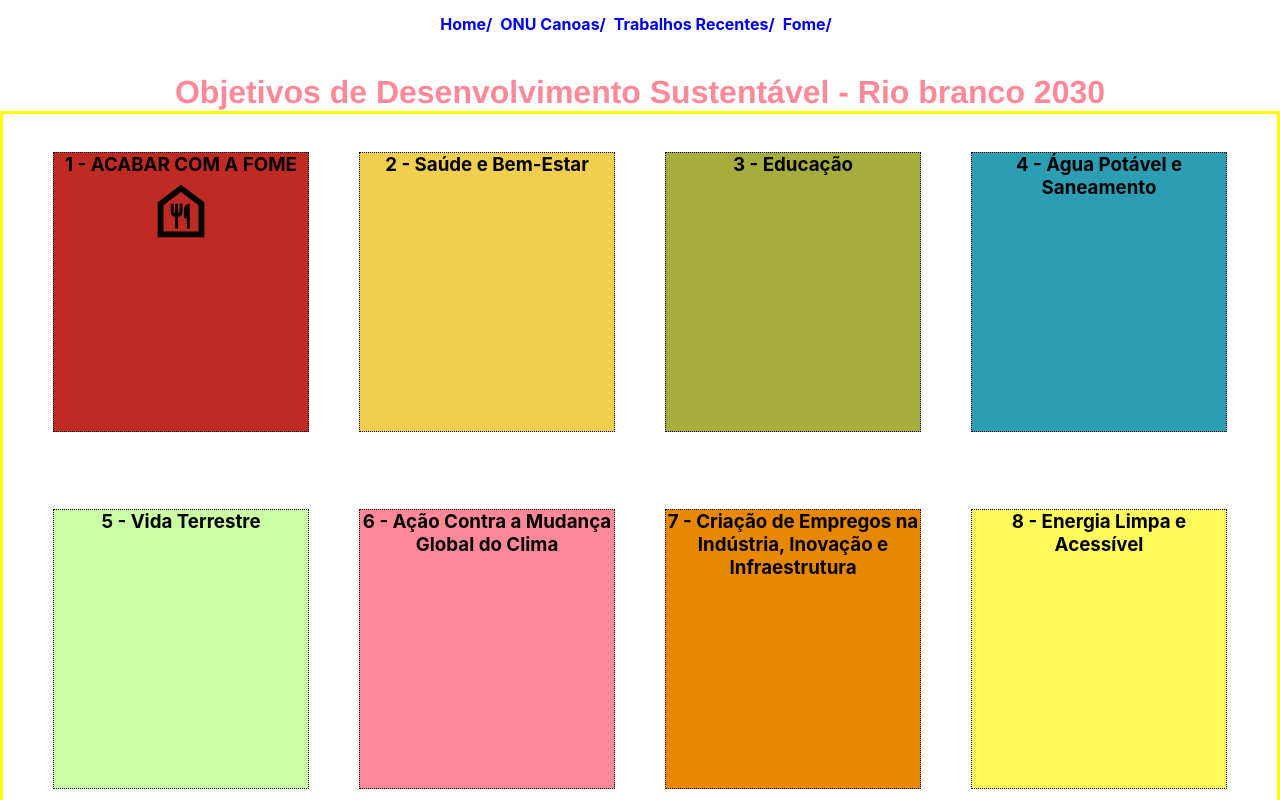
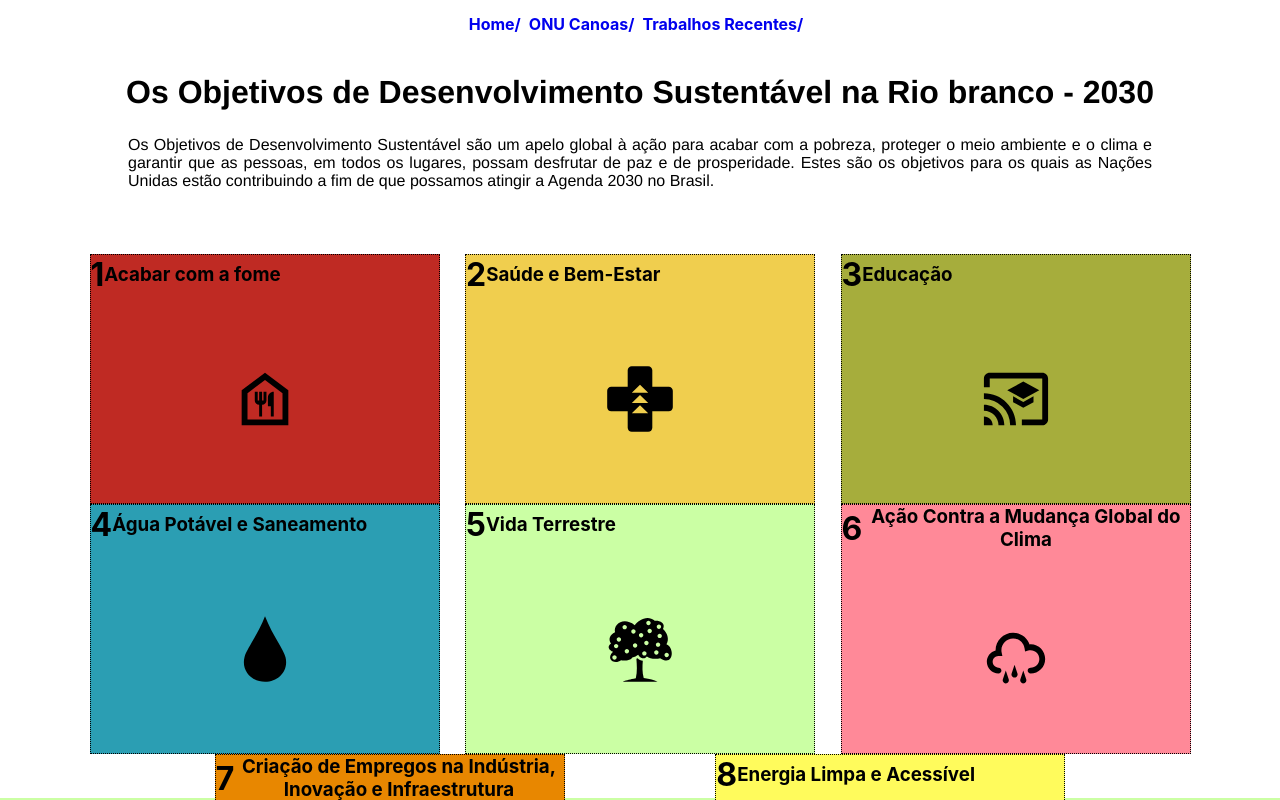
Before and after one commit to marielesf/-ONU-ODS-Canoas, a React (Create React App) app: page /Work in a window 1280 px wide. Shown: the top 800 px of the page. Built offline with nearby package versions, Linux system fonts and the light colour scheme.

Commit message:
updade codigo

```diff
--- /dev/null
+++ b/src/pages/Agua.js
@@ -0,0 +1,63 @@
+import React, { useState } from "react";
+import styled from "styled-components";
+import { GiWaterDrop } from "react-icons/gi";
+
+const Box = styled.main`
+  height: 60vh;
+  width: 90%;
+  display: flex;
+  justify-content: space-evenly;
+  align-items: center;
+  flex-wrap: wrap;
+  text-align: left;
+  margin-left: 5%;
+`;
+
+const Container = styled.div`
+  width: 100%;
+  margin-bottom: 10%;
+  border: solid black;
+  border-width: 1px;
+`;
+
+const HeaderStyled = styled.div`
+  width: 100%;
+  border: solid;
+  color: white;
+  background: #2b9eb3 0% 0% no-repeat padding-box;
+`;
+
+const IconAlign = styled.div`
+  display: flex;
+  margin-right: 5%;
+  float: right;
+`;
+
+export default function Educacao() {
+  return (
+    <Box>
+      <Container>
+        <HeaderStyled>
+          <IconAlign>
+            <GiWaterDrop size={70} />
+          </IconAlign>
+          <h1>4 - Água potável e saneamento</h1>
+          <p>
+            Garantir a disponibilidade e a gestão sustentável da água potável e
+            do saneamento para todos
+          </p>
+        </HeaderStyled>
+        <strong>
+          Assegurar a disponibilidade e gestão sustentável da água e saneamento
+          para todas e todos
+        </strong>
+
+        <ol>
+          <li>Proibir despejo de residuos no dick</li>
+          <li>Efetuar a limpeza do dick semestralmente</li>
+          <li>Criar encanamento de esgotos e agua</li>
+        </ol>
+      </Container>
+    </Box>
+  );
+}
--- a/src/pages/Card.js
+++ b/src/pages/Card.js
@@ -2,8 +2,8 @@ import React from "react";
 import styled from "styled-components";
 
 const Container = styled.div`
-  width: 20vw;
-  height: 35vh;
+  width: 350px;
+  height: 250px;
   border: dotted black;
   border-width: 1px;
 `;
--- /dev/null
+++ b/src/pages/Educacao.js
@@ -0,0 +1,75 @@
+import React, { useState } from "react";
+import styled from "styled-components";
+import { MdOutlineCastForEducation } from "react-icons/md";
+
+const Box = styled.main`
+  height: 60vh;
+  width: 90%;
+  display: flex;
+  justify-content: space-evenly;
+  align-items: center;
+  flex-wrap: wrap;
+  text-align: left;
+  margin-left: 5%;
+`;
+
+const Container = styled.div`
+  width: 100%;
+  margin-bottom: 10%;
+  border: solid black;
+  border-width: 1px;
+`;
+
+const HeaderStyled = styled.div`
+  width: 100%;
+  border: solid;
+  color: white;
+  background: #a6ad3c 0% 0% no-repeat padding-box;
+`;
+
+const IconAlign = styled.div`
+  display: flex;
+  margin-right: 5%;
+  float: right;
+`;
+
+export default function Educacao() {
+  return (
+    <Box>
+      <Container>
+        <HeaderStyled>
+          <IconAlign>
+            <MdOutlineCastForEducation size={70} />
+          </IconAlign>
+          <h1>3 - Educação de qualidade</h1>
+          <p>Garantir o acesso à educação inclusiva e de qualidade</p>
+        </HeaderStyled>
+        <strong>
+          Assegurar a educação inclusiva e equitativa e de qualidade, e promover
+          oportunidades de aprendizagem ao longo da vida para todas e todos
+        </strong>
+
+        <ol>
+          <li>
+            Reduzir o numero de alunos nas salas de aula promovendo um ensino
+            mais participativo e personalizado
+          </li>
+          <li>
+            Adicionar aulas de educação sexual, finanças e curriculo e carreira
+          </li>
+          <li>
+            {" "}
+            Adicionar aulas de primeiros socorros, medicina antiga e legislação
+          </li>
+          <li>
+            Efetuar manutenção mensalmente nas escolas afim de corrigir
+            problemas com janelas, portas, mesas e banheiros
+          </li>
+          <li>
+            Criar de creches com horario integral para pais poderem trabalhar
+          </li>
+        </ol>
+      </Container>
+    </Box>
+  );
+}
--- a/src/pages/Fome.js
+++ b/src/pages/Fome.js
@@ -1,15 +1,21 @@
 import React, { useState } from "react";
 import styled from "styled-components";
-// get our fontawesome imports
-import { faBowlFood } from "@fortawesome/free-solid-svg-icons";
-import { FontAwesomeIcon } from "@fortawesome/react-fontawesome";
+import { MdOutlineFoodBank, MdOutlineCastForEducation } from "react-icons/md";
+
+const Container = styled.div`
+  width: 100%;
+  height: 100%;
+  margin-bottom: 10%;
+  border: solid black;
+  border-width: 1px;
+`;
 
 const HeaderStyled = styled.div`
-  width: 80%;
+  width: 100%;
   height: 100%;
   border: solid;
   color: white;
-  background: red 0% 0% no-repeat padding-box;
+  background: #bf2a23 0% 0% no-repeat padding-box;
 `;
 
 const IconAlign = styled.div`
@@ -21,14 +27,12 @@ const IconAlign = styled.div`
 export default function Fome() {
   return (
     <>
+      <Container>
         <HeaderStyled>
-        <p>Objetivos de Desenvolvimento Sustentavel</p>
           <IconAlign>
-          <FontAwesomeIcon icon={faBowlFood} size="5x" />
+            <MdOutlineFoodBank size={70} />
           </IconAlign>
-        <h1>1</h1>
-        <h1>Fome Zero</h1>
-
+          <h1>1 - Fome Zero</h1>
           <p>Acabar com a fome em todo o bairro</p>
         </HeaderStyled>
         <strong>
@@ -43,6 +47,7 @@ export default function Fome() {
           <li>Recolha de refeicoes em restaurantes para distribuição</li>
           <li>Utilização dos espaços publicos para criação de ortas</li>
         </ol>
+      </Container>
     </>
   );
 }
--- a/src/pages/Footer.js
+++ b/src/pages/Footer.js
@@ -28,7 +28,7 @@ const BackgroundStyle = styled.div`
   padding-right: 7%;
 `;
 
-const Copyrigth = styled.h4`
+const Copyright = styled.h4`
   display: flex;
   justify-content: rigth;
   width: 85%;
@@ -41,7 +41,7 @@ export default function Footer() {
     <>
       <Textbody>
         <BackgroundStyle>
-          <Copyrigth>copyrigth@2022</Copyrigth>
+          <Copyright>copyright@2022</Copyright>
           <IconsNetwork>
             <a href="https://github.com/marielesf" target="_blank">
               <BsGithub size={28} />
--- a/src/pages/Job.js
+++ b/src/pages/Job.js
@@ -4,21 +4,13 @@ import Card from "./Card.js";
 import axios from "axios";
 import Footer from "./Footer.js";
 
-const GlobalStyle = createGlobalStyle`
-  *{
-    margin:0;
-    padding:0;
-    box-sizing:border-box;
-  }
-`;
-
 const Box = styled.main`
-  height: 90vh;
-  width: 100%;
+  height: 60vh;
   display: flex;
   justify-content: space-evenly;
   align-items: center;
   flex-wrap: wrap;
+  margin: 5%;
 `;
 
 const BoxImage = styled.div`
@@ -30,7 +22,6 @@ const BoxImage = styled.div`
 const Titlebody = styled.h1`
   padding-top: 2%;
   font-family: Helvetica;
-  color: #ff8998;
 `;
 
 const Data = [
@@ -82,14 +73,13 @@ export default function Jobs() {
     <>
       <Titlebody>Trabalhos Recentes</Titlebody>
       <Box>
-        <GlobalStyle />
         {repo
           .filter((iten) => iten.size > 400)
           .map((filteredRepo, index) => (
             <Card key={index}>
               <h3>{filteredRepo.name}</h3>
               <BoxImage>
-                <img src={Data[index].img} width="380px"></img>
+                <img src={Data[index].img} width="370px"></img>
               </BoxImage>
               <a href={filteredRepo.html_url} target="_blank" rel="noreferrer">
                 Saiba Mais
--- a/src/pages/Router.js
+++ b/src/pages/Router.js
@@ -3,7 +3,9 @@ import { BrowserRouter as Router, Routes, Route, Link } from "react-router-dom";
 import Work from "./Work";
 import Jobs from "./Job";
 import Home from "./Home";
-import Fome from "./Fome";
+import Saude from "./Saude";
+import Educacao from "./Educacao";
+import Agua from "./Agua";
 
 import styled from "styled-components";
 
@@ -47,15 +49,14 @@ function RouterApp() {
             <NavbarLink to="/Jobs">
               <strong>Trabalhos Recentes/</strong>
             </NavbarLink>
-            <NavbarLink to="/Fome">
-              <strong>Fome/</strong>
-            </NavbarLink>
           </Menu>
           <Routes>
             <Route path="/Work" element={<Work />} />
             <Route path="/Jobs" element={<Jobs />} />
             <Route path="/" element={<Home />} />
-            <Route path="/Fome" element={<Fome />} />
+            <Route path="/Saude" element={<Saude />} />
+            <Route path="/Educacao" element={<Educacao />} />
+            <Route path="/Agua" element={<Agua />} />
           </Routes>
         </Router>
       </BackgroundStyle>
--- /dev/null
+++ b/src/pages/Saude.js
@@ -0,0 +1,73 @@
+import React, { useState } from "react";
+import styled from "styled-components";
+import { GiHealthIncrease } from "react-icons/gi";
+
+const Box = styled.main`
+  height: 60vh;
+  width: 90%;
+  display: flex;
+  justify-content: space-evenly;
+  align-items: center;
+  flex-wrap: wrap;
+  text-align: left;
+  margin-left: 5%;
+`;
+
+const Container = styled.div`
+  width: 100%;
+  margin-bottom: 10%;
+  border: solid black;
+  border-width: 1px;
+`;
+
+const HeaderStyled = styled.div`
+  width: 100%;
+  border: solid;
+  color: white;
+  background: #f0ce4e 0% 0% no-repeat padding-box;
+`;
+
+const IconAlign = styled.div`
+  display: flex;
+  margin-right: 5%;
+  float: right;
+`;
+
+export default function Saude() {
+  return (
+    <Box>
+      <Container>
+        <HeaderStyled>
+          <IconAlign>
+            <GiHealthIncrease size={70} />
+          </IconAlign>
+          <h1>2 - Saúde e bem estar</h1>
+          <p>
+            Garantir o acesso à saúde de qualidade e promover o bem-estar para
+            todos{" "}
+          </p>
+        </HeaderStyled>
+        <strong>
+          Assegurar uma vida saudável e promover o bem-estar para todas e todos,
+          em todas as idades
+        </strong>
+
+        <ol>
+          <li>Criar grupos de convivio para os idosos</li>
+          <li>
+            Organização da atividades, como passeata e alongamentos ao ao livre
+            nos espaços publicos
+          </li>
+          <li>Acompanhamento medico para gravidas e acidentados</li>
+          <li>
+            Visita domiciliar de enfermeiros, para instruçoes de preparo de
+            alimentos, n«banhos e curativos{" "}
+          </li>
+          <li>
+            Utilização dos espaços publicos para criação de ortas comunitarias
+          </li>
+        </ol>
+      </Container>
+    </Box>
+  );
+}
--- a/src/pages/Work.js
+++ b/src/pages/Work.js
@@ -2,61 +2,55 @@ import React, { useState } from "react";
 import styled from "styled-components";
 import Card from "./Card.js";
 import Footer from "./Footer.js";
-import { BsLinkedin, BsGithub } from "react-icons/bs";
-import { MdOutlineFoodBank } from "react-icons/md";
+import {
+  GiHealthIncrease,
+  GiWaterDrop,
+  GiFruitTree,
+  GiRollingEnergy,
+} from "react-icons/gi";
+import { MdOutlineFoodBank, MdOutlineCastForEducation } from "react-icons/md";
+import { TiWeatherShower } from "react-icons/ti";
+import { FaIndustry } from "react-icons/fa";
+import Fome from "./Fome";
 
 const Box = styled.main`
-  border: solid yellow;
-  height: 90vh;
-  width: 100%;
+  height: 60vh;
+  width: 90%;
   display: flex;
   justify-content: space-evenly;
   align-items: center;
   flex-wrap: wrap;
-  font-color: white;
+  margin: 5%;
 `;
 
 const Titlebody = styled.h1`
   padding-top: 2%;
   font-family: Helvetica;
-  color: #ff8998;
 `;
 
-const OnuGoals = [
-  {
-    title: "1 - ACABAR COM A FOME",
-    icon: "MdOutlineFoodBank",
-    color: "red",
-  },
-  {
-    id: 2,
-    img: "https://user-images.githubusercontent.com/17839848/146626471-30230e2a-a8b1-4ac2-bde5-39f0d1cc031c.png",
-  },
-  {
-    id: 3,
-    img: "https://user-images.githubusercontent.com/17839848/180328802-5319fc8a-cf89-4ed7-b4f9-d88f96e98aa5.png",
-  },
-  {
-    id: 4,
-    img: "https://user-images.githubusercontent.com/17839848/156270456-5c5c9196-ea6c-41e7-bebd-e5ecb31729d1.png",
-  },
-  {
-    id: 5,
-    img: "https://user-images.githubusercontent.com/17839848/156077567-007f0fee-d73b-4eeb-9064-8c6657427732.png",
-  },
-  {
-    id: 6,
-    img: "https://user-images.githubusercontent.com/17839848/146284212-1ada3199-7542-4e76-9c09-474e017f15f9.png",
-  },
-  {
-    id: 7,
-    img: "https://user-images.githubusercontent.com/17839848/174409466-1516dda7-9bf9-4744-af65-4514aecf0b6e.png",
-  },
-  {
-    id: 8,
-    img: "https://user-images.githubusercontent.com/17839848/161453629-a9ca0314-6292-4f65-a9e3-ffdd0b3ac826.png",
-  },
-];
+const BodyParaghp = styled.p`
+  padding-top: 2%;
+  font-family: Helvetica;
+  margin-left: 10%;
+  margin-right: 10%;
+  text-align: justify;
+  text-justify: inter-word;
+`;
+
+const CardText = styled.div`
+  align-items: center;
+  display: flex;
+`;
+
+const CardIcon = styled.div`
+  margin-top: 20%;
+  cursor: pointer;
+`;
+
+export const LinkGoals = styled.a`
+  text-decoration: none;
+  color: black;
+`;
 
 export default function Work() {
   const [modal, setModal] = useState(false);
@@ -64,8 +58,23 @@ export default function Work() {
   return (
     <>
       <Titlebody>
-        Objetivos de Desenvolvimento Sustentável - Rio branco 2030
+        Os Objetivos de Desenvolvimento Sustentável na Rio branco - 2030
       </Titlebody>
+      <BodyParaghp>
+        Os Objetivos de Desenvolvimento Sustentável são um apelo global à ação
+        para acabar com a pobreza, proteger o meio ambiente e o clima e garantir
+        que as pessoas, em todos os lugares, possam desfrutar de paz e de
+        prosperidade. Estes são os objetivos para os quais as Nações Unidas
+        estão contribuindo a fim de que possamos atingir a Agenda 2030 no
+        Brasil.
+      </BodyParaghp>
+
+      {modal && (
+        <BodyParaghp>
+          <Fome></Fome>
+        </BodyParaghp>
+      )}
+
       <Box>
         <div
           style={{ backgroundColor: "#bf2a23" }}
@@ -74,10 +83,14 @@ export default function Work() {
           }}
         >
           <Card>
-            <h3> 1 - ACABAR COM A FOME</h3>
-            <MdOutlineFoodBank size={70} />
+            <CardText>
+              <h1> 1 </h1>
+              <h3> Acabar com a fome</h3>
+            </CardText>
+            <CardIcon>
+              <MdOutlineFoodBank size={70} />
+            </CardIcon>
           </Card>
-          {modal && <h1>Conteúdo</h1>}
         </div>
         <div
           style={{ backgroundColor: "#f0ce4e" }}
@@ -86,9 +99,16 @@ export default function Work() {
           }}
         >
           <Card>
-            <h3> 2 - Saúde e Bem-Estar</h3>
+            <LinkGoals href="./Saude">
+              <CardText>
+                <h1> 2 </h1>
+                <h3> Saúde e Bem-Estar</h3>
+              </CardText>
+              <CardIcon>
+                <GiHealthIncrease size={70} />
+              </CardIcon>
+            </LinkGoals>
           </Card>
-          {modal && <h1>Conteúdo</h1>}
         </div>
         <div
           style={{ backgroundColor: "#a6ad3c" }}
@@ -97,9 +117,16 @@ export default function Work() {
           }}
         >
           <Card>
-            <h3>3 - Educação </h3>
+            <LinkGoals href="./Educacao">
+              <CardText>
+                <h1> 3 </h1>
+                <h3> Educação </h3>
+              </CardText>
+              <CardIcon>
+                <MdOutlineCastForEducation size={70} />
+              </CardIcon>
+            </LinkGoals>
           </Card>
-          {modal && <h1>Conteúdo</h1>}
         </div>
         <div
           style={{ backgroundColor: "#2b9eb3" }}
@@ -108,57 +135,64 @@ export default function Work() {
           }}
         >
           <Card>
-            <h3> 4 - Água Potável e Saneamento</h3>
+            <LinkGoals href="./Agua">
+              <CardText>
+                <h1> 4 </h1>
+                <h3> Água Potável e Saneamento</h3>
+              </CardText>
+              <CardIcon>
+                <GiWaterDrop size={70} />
+              </CardIcon>
+            </LinkGoals>
           </Card>
-          {modal && <h1>Conteúdo</h1>}
         </div>
-        <div
-          style={{ backgroundColor: "#cbffa4" }}
-          onClick={() => {
-            setModal((prevState) => !prevState);
-          }}
-        >
+        <div style={{ backgroundColor: "#cbffa4" }} onClick={() => {}}>
           <Card>
-            <h3>5 - Vida Terrestre</h3>
+            <CardText>
+              <h1> 5 </h1> <h3> Vida Terrestre</h3>
+            </CardText>
+            <CardIcon>
+              <GiFruitTree size={70} />
+            </CardIcon>
           </Card>
-          {modal && <h1>Conteúdo</h1>}
         </div>
-        <div
-          style={{ backgroundColor: "#ff8998" }}
-          onClick={() => {
-            setModal((prevState) => !prevState);
-          }}
-        >
+        <div style={{ backgroundColor: "#ff8998" }} onClick={() => {}}>
           <Card>
-            <h3>6 - Ação Contra a Mudança Global do Clima</h3>
+            <CardText>
+              <h1> 6 </h1>
+              <h3> Ação Contra a Mudança Global do Clima</h3>
+            </CardText>
+            <CardIcon>
+              <TiWeatherShower size={70} />
+            </CardIcon>
           </Card>
-          {modal && <h1>Conteúdo</h1>}
         </div>
-        <div
-          style={{ backgroundColor: "#e88700" }}
-          onClick={() => {
-            setModal((prevState) => !prevState);
-          }}
-        >
+        <div style={{ backgroundColor: "#e88700" }} onClick={() => {}}>
           <Card>
-            <h3>
-              7 - Criação de Empregos na Indústria, Inovação e Infraestrutura
-            </h3>
+            <CardText>
+              <h1>7 </h1>
+              <h3>
+                Criação de Empregos na Indústria, Inovação e Infraestrutura{" "}
+              </h3>
+            </CardText>
+            <CardIcon>
+              <FaIndustry size={70} />
+            </CardIcon>
           </Card>
-          {modal && <h1>Conteúdo</h1>}
         </div>
-        <div
-          style={{ backgroundColor: "#fffb5c" }}
-          onClick={() => {
-            setModal((prevState) => !prevState);
-          }}
-        >
+        <div style={{ backgroundColor: "#fffb5c" }} onClick={() => {}}>
           <Card>
-            <h3>8 - Energia Limpa e Acessível</h3>
+            <CardText>
+              <h1>8 </h1>
+              <h3> Energia Limpa e Acessível</h3>
+            </CardText>
+            <CardIcon>
+              <GiRollingEnergy size={70} />
+            </CardIcon>
           </Card>
-          {modal && <h1>Conteúdo</h1>}
         </div>
       </Box>
+
       <Footer />
     </>
   );
```
Also changed, not shown: src/pages/Home.js (+23 -2 lines). Lines whose indentation alone changed are shown as unchanged.
